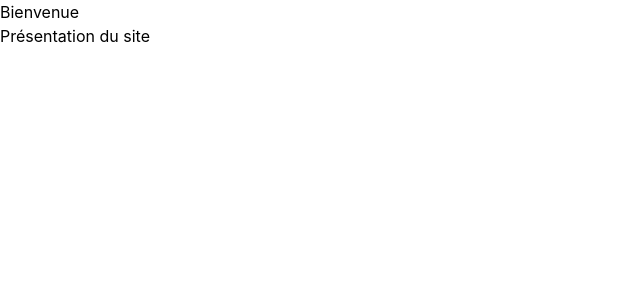
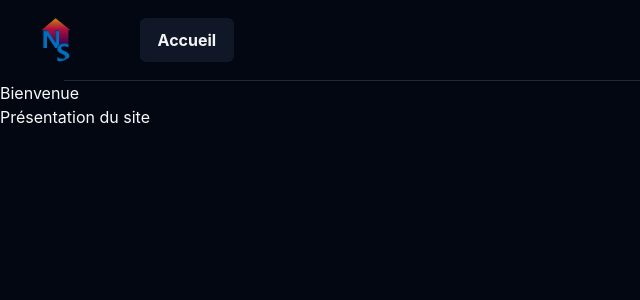
Before and after one commit to niveau-superieur/site-web, a Vue app: page / in a window 1280 px wide. Shown: the top 300 px of the page, without its empty margins (0-640 px from the left). Built offline with nearby package versions, Linux system fonts and the light colour scheme.

Commit message:
feat: ajout d'un menu de navigation + passage en dark mode sur tout le site

```diff
--- a/src/App.vue
+++ b/src/App.vue
@@ -1,9 +1,12 @@
-<script setup lang="ts"></script>
+<script setup lang="ts">
+import NavigationBarComponent from './components/NavigationBarComponent.vue'
+</script>
 
 <template>
-  <main>
-    <RouterView />
-  </main>
+  <div class="bg-gray-950 text-gray-50 min-h-screen">
+    <NavigationBarComponent />
+    <main>
+      <RouterView />
+    </main>
+  </div>
 </template>
-
-<style scoped></style>
--- /dev/null
+++ b/src/components/NavigationBarComponent.vue
@@ -0,0 +1,110 @@
+<script setup lang="ts">
+import { onBeforeUnmount, onMounted, ref } from 'vue'
+import { onBeforeRouteUpdate, RouterLink, useRoute, useRouter } from 'vue-router'
+
+// TYPES
+type NavigationItem = {
+  name: string
+  href: string
+  submenu?: NavigationItem[]
+}
+
+// PLAIN VARS
+const route = useRoute()
+const router = useRouter()
+const navigation: NavigationItem[] = [{ name: 'Accueil', href: '/' }]
+
+// REACTIVE VARS
+const openMenu = ref<string | null>(null)
+const menuRef = ref<HTMLElement | null>(null)
+
+// LIFECYCLE
+onMounted(() => {
+  document.addEventListener('click', handleClickOutside)
+})
+
+onBeforeUnmount(() => {
+  document.removeEventListener('click', handleClickOutside)
+})
+
+onBeforeRouteUpdate(() => {
+  openMenu.value = null
+})
+
+router.afterEach(() => {
+  openMenu.value = null
+})
+
+const handleClickOutside = (event: MouseEvent) => {
+  if (menuRef.value && !menuRef.value.contains(event.target as Node)) {
+    openMenu.value = null
+  }
+}
+
+// FUNCTIONS
+const isActive = (href: string, submenu?: NavigationItem[]) => {
+  if (route.path === href) return true
+
+  if (submenu) {
+    return submenu.some((sub) => route.path === sub.href)
+  }
+
+  return false
+}
+const toggleMenu = (menuName: string) => {
+  openMenu.value = openMenu.value === menuName ? null : menuName
+}
+</script>
+
+<template>
+  <nav class="text-gray-100 px-8 h-20 flex items-center">
+    <RouterLink to="/" class="flex items-center mr-15">
+      <img
+        src="@/assets/images/niveauSuperieurLogo.png"
+        alt="Logo"
+        class="h-12 w-auto rounded-4xl p-0.5 hover:bg-gray-900"
+      />
+    </RouterLink>
+
+    <div ref="menuRef" class="flex space-x-4 relative">
+      <div v-for="item in navigation" :key="item.name" class="relative">
+        <RouterLink
+          v-if="!item.submenu"
+          :to="item.href"
+          :class="[
+            'px-4 py-2 rounded-md text-md font-bold border-2 border-gray-900 flex items-center',
+            isActive(item.href) ? 'bg-gray-900' : 'hover:bg-gray-900',
+          ]"
+        >
+          {{ item.name }}
+        </RouterLink>
+
+        <button
+          v-else
+          @click="toggleMenu(item.name)"
+          :class="[
+            'px-4 py-2 rounded-md text-md font-bold border-2 border-gray-900 flex items-center cursor-pointer',
+            isActive(item.href, item.submenu) ? 'bg-gray-900' : 'hover:bg-gray-900',
+          ]"
+        >
+          {{ item.name }}
+        </button>
+
+        <div
+          v-if="openMenu === item.name"
+          class="absolute mt-1 w-40 bg-gray-900 rounded-md flex flex-col"
+        >
+          <RouterLink
+            v-for="sub in item.submenu"
+            :key="sub.name"
+            :to="sub.href"
+            class="px-4 py-2 hover:bg-gray-800 rounded-md"
+          >
+            {{ sub.name }}
+          </RouterLink>
+        </div>
+      </div>
+    </div>
+  </nav>
+  <div class="h-px bg-gray-800 mx-16"></div>
+</template>
```
Also changed, not shown: src/assets/images/niveauSuperieurLogo.png (added).
